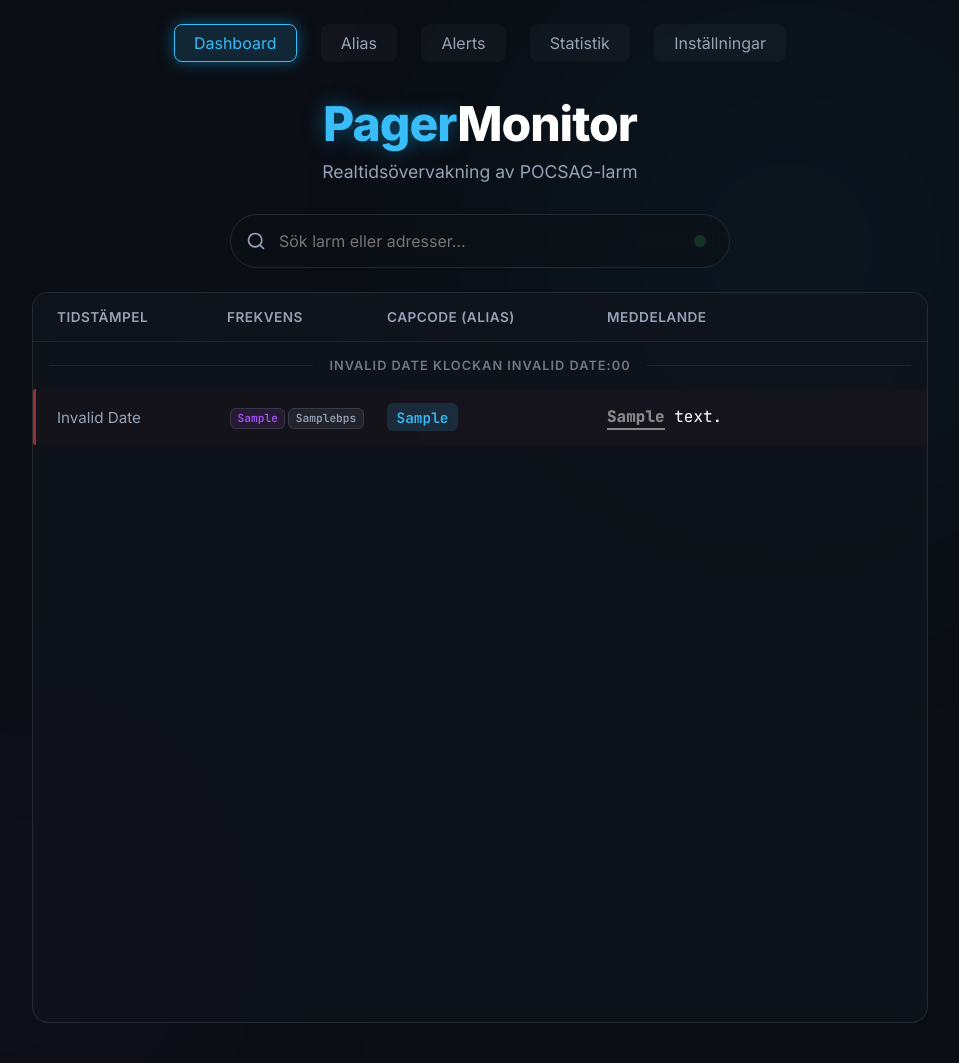
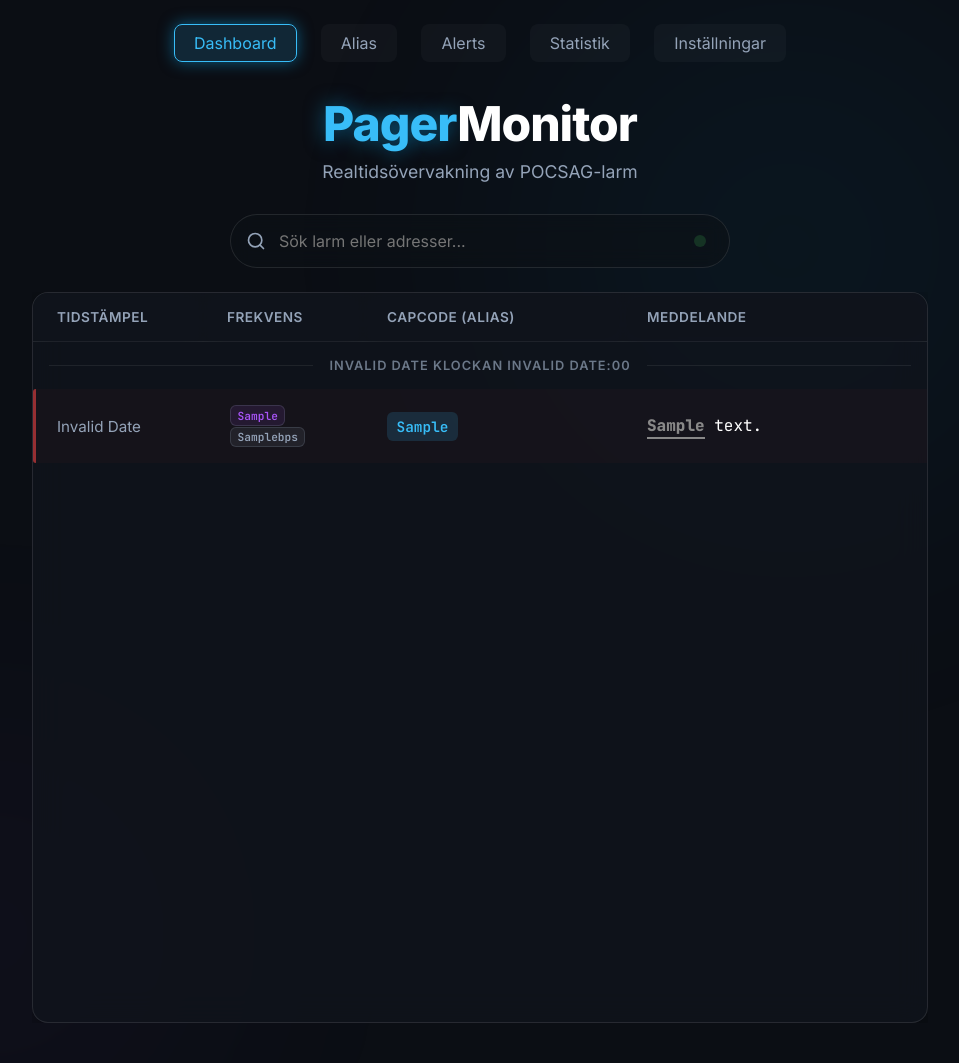
Before and after one commit to Minglarn/pagermonitor, a Flask app: page / in a window 1280 px wide. Shown: the whole page, without its empty margins (160-1119 px from the left). Run offline with Flask 3, Linux system fonts and the light colour scheme; data comes from the database, SQL or seed files in the repository; tables that the repository leaves empty hold one stand-in row (values such as "Sample post"); data that the repository does not hold is empty.

Commit message:
fix(ui): Prevent alias badge wrapping and increase column width

```diff
--- a/static/style.css
+++ b/static/style.css
@@ -276,7 +276,7 @@ table {
 /* Increased for freq+bps */
 #alarmsTable th:nth-child(3),
 #alarmsTable td:nth-child(3) {
-    width: 220px;
+    width: 260px;
 }
 
 #alarmsTable th:nth-child(4),
@@ -366,6 +366,12 @@ tr:hover td {
 
 /* Badge for Address */
 .badge {
+    display: inline-block;
+    max-width: 100%;
+    white-space: nowrap;
+    overflow: hidden;
+    text-overflow: ellipsis;
+    vertical-align: middle;
     background: var(--badge-bg);
     color: var(--accent);
     padding: 0.3rem 0.6rem;
```
